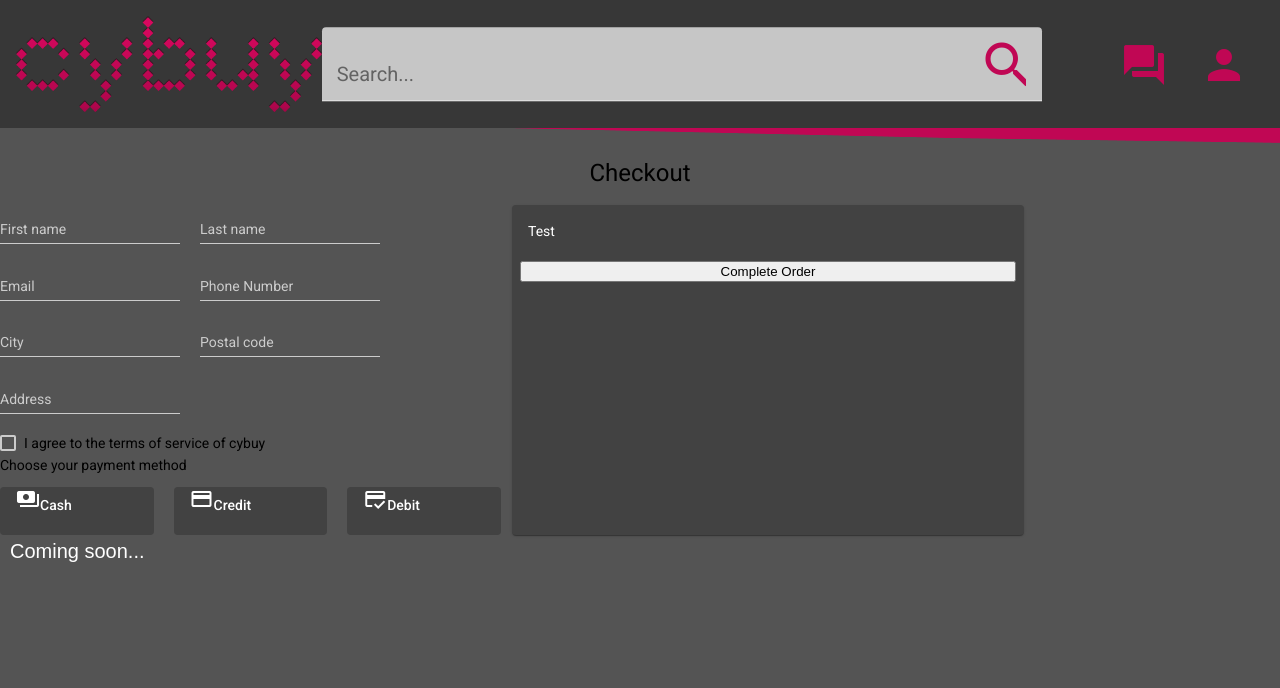
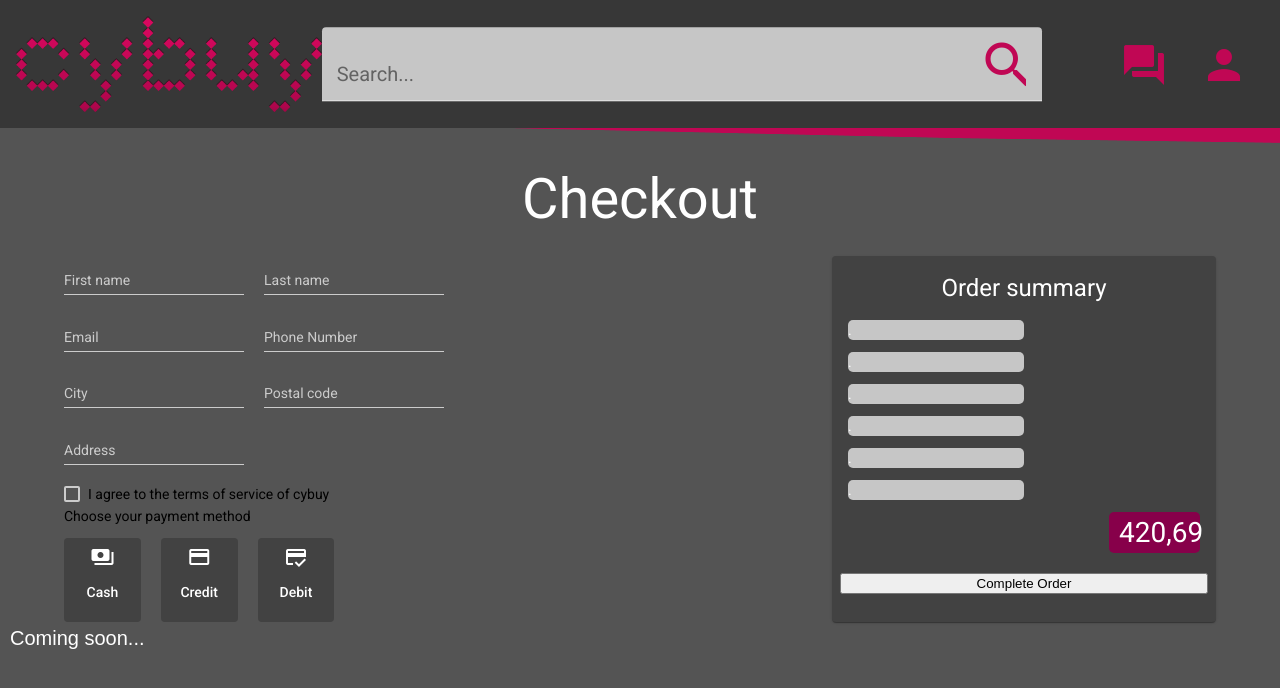
Before and after one commit to Team-cybuy/cybuy, an Angular app in the folder src/main/frontend/: page /checkout in a window 1280 px wide. Shown: the top 688 px of the page. Built offline with nearby package versions, Linux system fonts and the light colour scheme.

Commit message:
Checkout Update

```diff
--- a/src/main/frontend/src/app/checkout/checkout.component.css
+++ b/src/main/frontend/src/app/checkout/checkout.component.css
@@ -3,10 +3,12 @@
 }
 
 #main{
+  justify-content: center;
   flex-direction: column;
 }
 #middle{
   flex-direction: row;
+  justify-content: center;
 }
 
 
@@ -17,31 +19,61 @@
 
 #headline{
   align-self: center;
+  color: white;
+  font-size: 400%;
+  padding: 2%;
 }
 
 #orderSummary{
-  width: 500px;
+  width: 100%;
 }
 #completeOrder{
   width: 100%;
 }
 #rightSide{
-  width: 40%;
+  width: 30%;
 }
 #paymentMethod{
   width: 100%;
 }
 
 #leftSide{
-  width: 40%;
+  width: 60%;
   flex-direction: column;
 }
 
 .paymentMethod{
   flex-direction: row;
-  width: 200px;
 }
 
 .button{
-  width: 30%;
+  width: 10%;
 }
+
+.objekt{
+  background: #c6c6c6;
+  width: 50%;
+  border-radius: 5px;
+}
+
+#endSumme{
+  background: #87004a;
+  border-radius: 5px;
+  width: 20%;
+  text-align: center;
+  font-size: 200%;
+  padding: 3%;
+}
+
+#endSummeBox{
+  flex-direction: row-reverse;
+}
+
+#rightSide h1{
+  text-align: center;
+}
+
+#row1, #row2, #row3, #row4{
+  width: 100%;
+  flex-direction: row;
+}
--- a/src/main/frontend/src/app/checkout/checkout.component.html
+++ b/src/main/frontend/src/app/checkout/checkout.component.html
@@ -39,33 +39,37 @@
             <input matInput>
           </mat-form-field>
         </div>
+
         <mat-checkbox class="checkbox">I agree to the terms of service of cybuy</mat-checkbox>
         <p>Choose your payment method</p>
         <div id="paymentMethod" class="container">
           <button mat-flat-button id="cash" class="button">
-          <div class="paymentMethod" class="container">
               <mat-icon  aria-hidden="false">payments</mat-icon>
               <p>Cash</p>
-          </div>
           </button>
           <button mat-flat-button id="credit" class="button">
-          <div class="paymentMethod" class="container">
               <mat-icon aria-hidden="false">credit_card</mat-icon>
               <p>Credit</p>
-          </div>
           </button>
           <button mat-flat-button id="debit" class="button">
-          <div class="paymentMethod" class="container">
               <mat-icon aria-hidden="false">credit_score</mat-icon>
               <p>Debit</p>
-          </div>
           </button>
         </div>
     </div>
     <div id="rightSide" class="container">
       <mat-card id="orderSummary">
         <mat-card-content>
-        <p>Test</p>
+          <h1>Order summary</h1>
+          <p class="objekt">.</p>
+          <p class="objekt">.</p>
+          <p class="objekt">.</p>
+          <p class="objekt">.</p>
+          <p class="objekt">.</p>
+          <p class="objekt">.</p>
+          <div class="container" id="endSummeBox">
+            <p id="endSumme">420,69</p>
+          </div>
           <mat-card-actions>
             <button id="completeOrder">Complete Order</button>
           </mat-card-actions>
```
Lines whose indentation alone changed are shown as unchanged.
